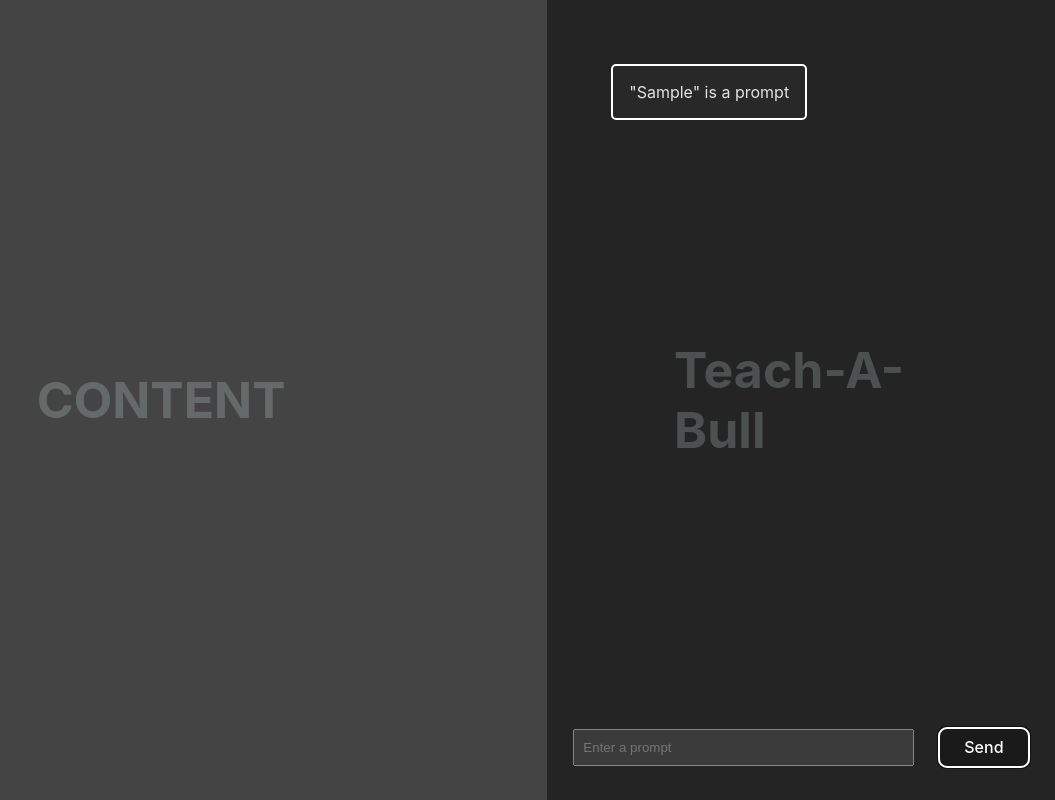
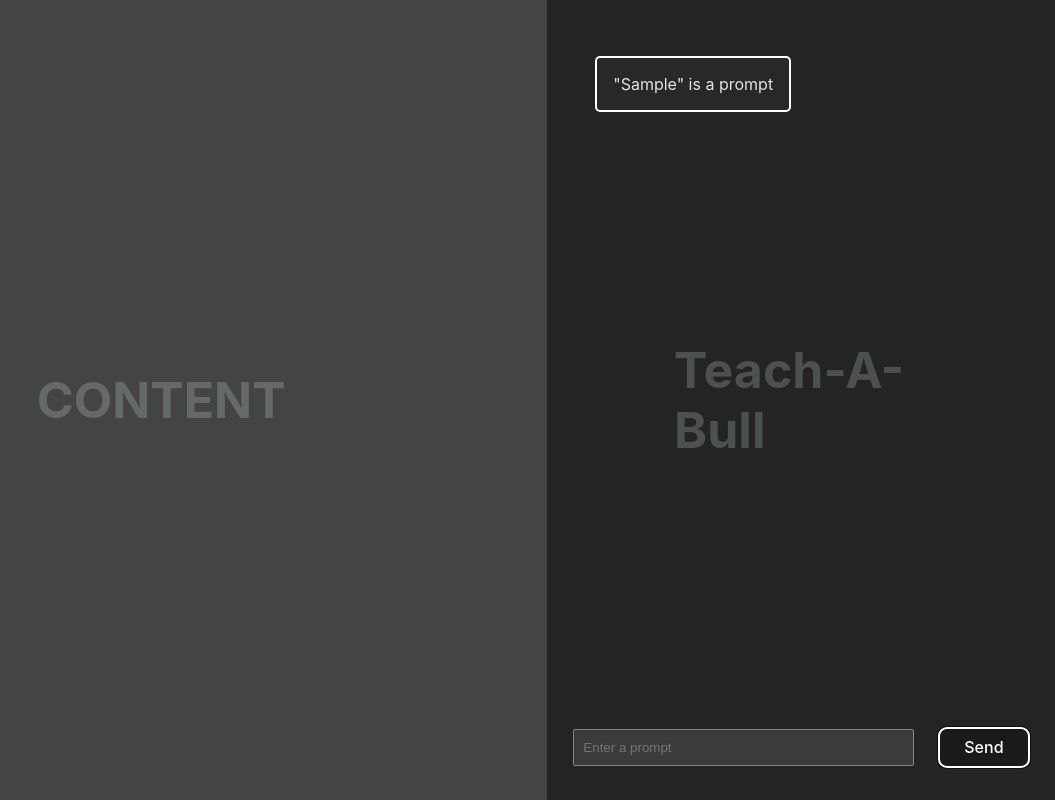
Before and after one commit to USF-IEEE/AITutor-Frontend, a React (Vite) app: page / in a window 1280 px wide. Both pictures are taken after typing "Sample" into the empty fields and a click on the button "Send". Shown: the whole page, without its empty margins (225-1280 px from the left). Built offline with nearby package versions, Linux system fonts and the light colour scheme.

Commit message:
event type added error gone

```diff
--- a/src/components/Chat/Chat.tsx
+++ b/src/components/Chat/Chat.tsx
@@ -30,7 +30,7 @@ export default function Chat() {
 
     const [chat, setChat] = useState<Message[]>([])
 
-    function handleSubmit(event) {
+    function handleSubmit(event: { preventDefault: () => void; }) {
         event.preventDefault()
         let newMessage = new Message(message, true)
         setChat([...chat, newMessage])
--- a/src/components/MessageBubble/MessageBubble.css
+++ b/src/components/MessageBubble/MessageBubble.css
@@ -2,7 +2,7 @@
     background-color: #282828;
     border-radius: 5px;
     border: #fefefe solid 2px;
-    margin: 1rem;
+    margin: .5rem 0;
     padding: 1rem;
     width: fit-content;
     height: fit-content;
```
